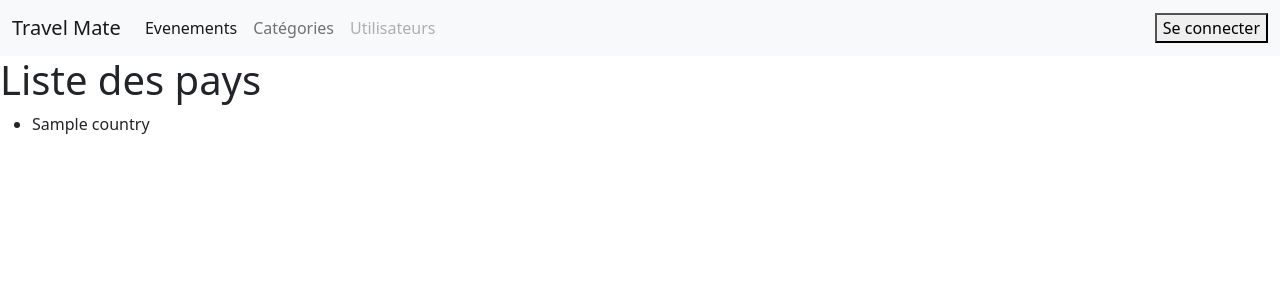
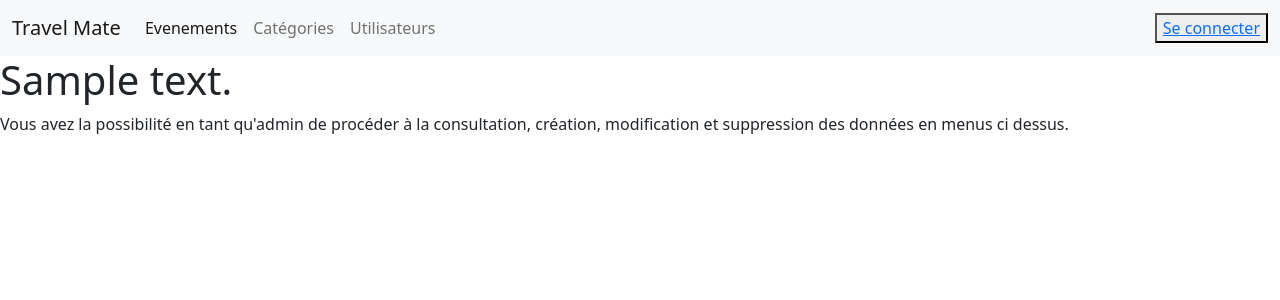
Before and after one commit to Taikhun88/travelmate, a Symfony app: template travel-mate-back/templates/backoffice/home/index.html.twig in a window 1280 px wide. Shown: the top 300 px of the page. Run offline with Twig, Linux system fonts and the light colour scheme; the template is opened without the code that fills it: most values are stand-ins (such as "Sample title", 1, 10 or a date in 2020); some libraries are stand-ins or nearby versions.

```diff
--- a/travel-mate-back/src/Entity/User.php
+++ b/travel-mate-back/src/Entity/User.php
@@ -17,7 +17,7 @@ use Symfony\Bridge\Doctrine\Validator\Constraints\UniqueEntity;
 /**
  * @ORM\Entity(repositoryClass=UserRepository::class)
  * @UniqueEntity(fields={"email"}, message="Il existe déjà un compte avec cet E-mail")
- * @UniqueEntity(fields={"nickname"}, message="Il existe déjà un compte avec cet pseudo")
+ * @UniqueEntity(fields={"nickname"}, message="Il existe déjà un compte avec ce pseudo")
  */
 class User implements UserInterface, PasswordAuthenticatedUserInterface
 {
--- a/travel-mate-back/src/Form/EventType.php
+++ b/travel-mate-back/src/Form/EventType.php
@@ -14,7 +14,7 @@ class EventType extends AbstractType
     {
         $builder
             ->add('title')
-            ->add('image')
+            //->add('image')
             ->add('content')
             //->add('resume')
             ->add('participant')
--- a/travel-mate-back/src/Security/LoginFormAuthenticator.php
+++ b/travel-mate-back/src/Security/LoginFormAuthenticator.php
@@ -51,7 +51,7 @@ class LoginFormAuthenticator extends AbstractLoginFormAuthenticator
         }
 
         // For example:
-        return new RedirectResponse($this->urlGenerator->generate('backoffice_event_index'));
+        return new RedirectResponse($this->urlGenerator->generate('backoffice_home'));
         // throw new \Exception('TODO: provide a valid redirect inside '.__FILE__);
     }
 
--- a/travel-mate-back/templates/backoffice/home/index.html.twig
+++ b/travel-mate-back/templates/backoffice/home/index.html.twig
@@ -1,15 +1,17 @@
 {% extends 'base.html.twig' %}
 
-{% block title %}Hello HomeController!{% endblock %}
+{% block title %}Backoffice Accueil - Travel Mate
+{% endblock %}
 
 {% block body %}
+	<h1>{{ welcome_message }}</h1>
 
-<div>
-    <h1>Liste des pays</h1>
-    {% for country in countries %}
-    <ul>
-        <li>{{ country.name }}</li>
-    </ul>
-    {% endfor %}
-</div>
+	<div>
+
+
+		<p>
+			Vous avez la possibilité en tant qu'admin de procéder à la consultation, création, modification et suppression des données en menus ci dessus.
+		</p>
+
+	</div>
 {% endblock %}
--- a/travel-mate-back/templates/backoffice/partials/_nav.html.twig
+++ b/travel-mate-back/templates/backoffice/partials/_nav.html.twig
@@ -3,23 +3,23 @@
     <button class="navbar-toggler" type="button" data-bs-toggle="collapse" data-bs-target="#navbarTogglerDemo03" aria-controls="navbarTogglerDemo03" aria-expanded="false" aria-label="Toggle navigation">
       <span class="navbar-toggler-icon"></span>
     </button>
-    <a class="navbar-brand" href="#">Travel Mate</a>
+    <a class="navbar-brand" href="{{ path('backoffice_home') }}">Travel Mate</a>
     <div class="collapse navbar-collapse" id="navbarTogglerDemo03">
       <ul class="navbar-nav me-auto mb-2 mb-lg-0">
         <li class="nav-item">
-          <a class="nav-link active" aria-current="page" href="#">Evenements</a>
+          <a class="nav-link active" aria-current="page" href="{{ path('backoffice_event_index') }}">Evenements</a>
         </li>
         <li class="nav-item">
-          <a class="nav-link" href="#">Catégories</a>
+          <a class="nav-link" href="{{ path('backoffice_category_index') }}">Catégories</a>
         </li>
         <li class="nav-item">
-          <a class="nav-link disabled">Utilisateurs</a>
+          <a class="nav-link" href="{{ path('backoffice_user_index') }}">Utilisateurs</a>
         </li>
       </ul>
         {% if app.user %}
-            <button>Se déconnecter</button>
+            <button><a href="{{ path('app_logout') }}">Se déconnecter</a></button>
         {% else %}
-            <button>Se connecter</button>
+            <button><a href="{{ path('app_login') }}">Se connecter</a></button>
         {% endif %}
     </div>
   </div>
--- a/travel-mate-back/templates/security/login.html.twig
+++ b/travel-mate-back/templates/security/login.html.twig
@@ -10,7 +10,7 @@
 
     {% if app.user %}
         <div class="mb-3">
-            You are logged in as {{ app.user.username }}, <a href="{{ path('app_logout') }}">Logout</a>
+            Vous êtes connecté en tant que  {{ app.user.username }}, <a href="{{ path('app_logout') }}">Se déconnecter</a>
         </div>
     {% endif %}
 
```
Also changed, not shown: travel-mate-back/src/Controller/Backoffice/HomeController.php (+15 -13 lines), travel-mate-back/src/Form/UserType.php (+19 -2 lines), 2 other files.
